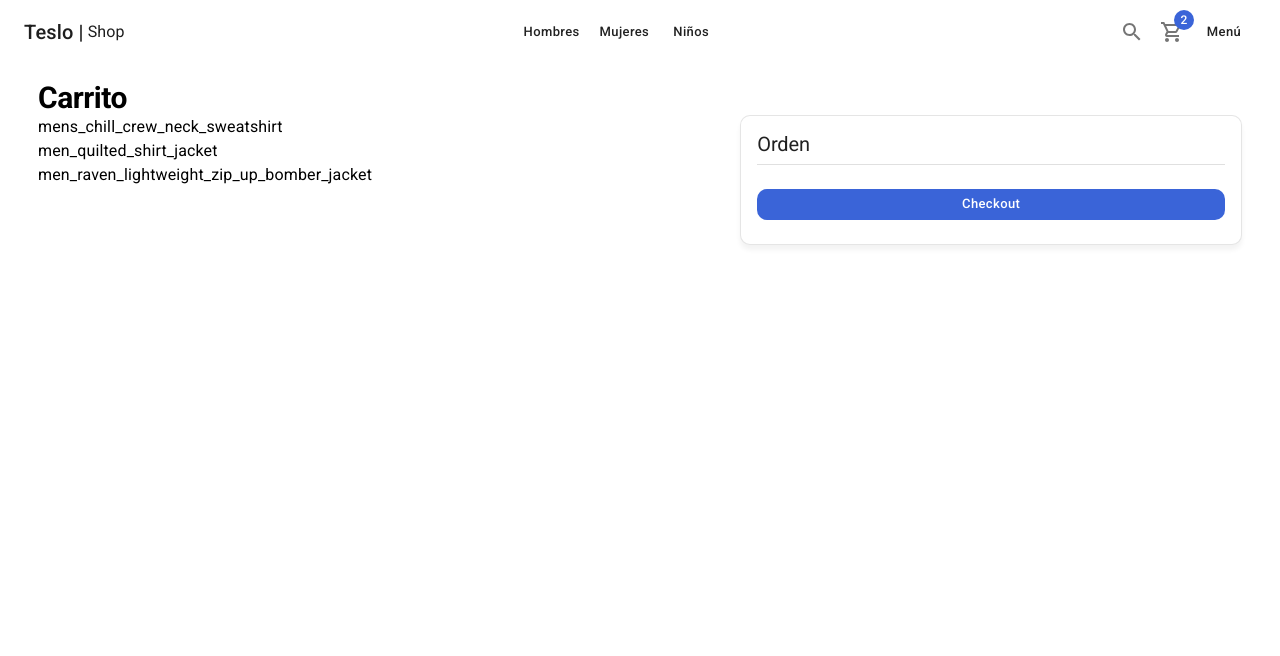
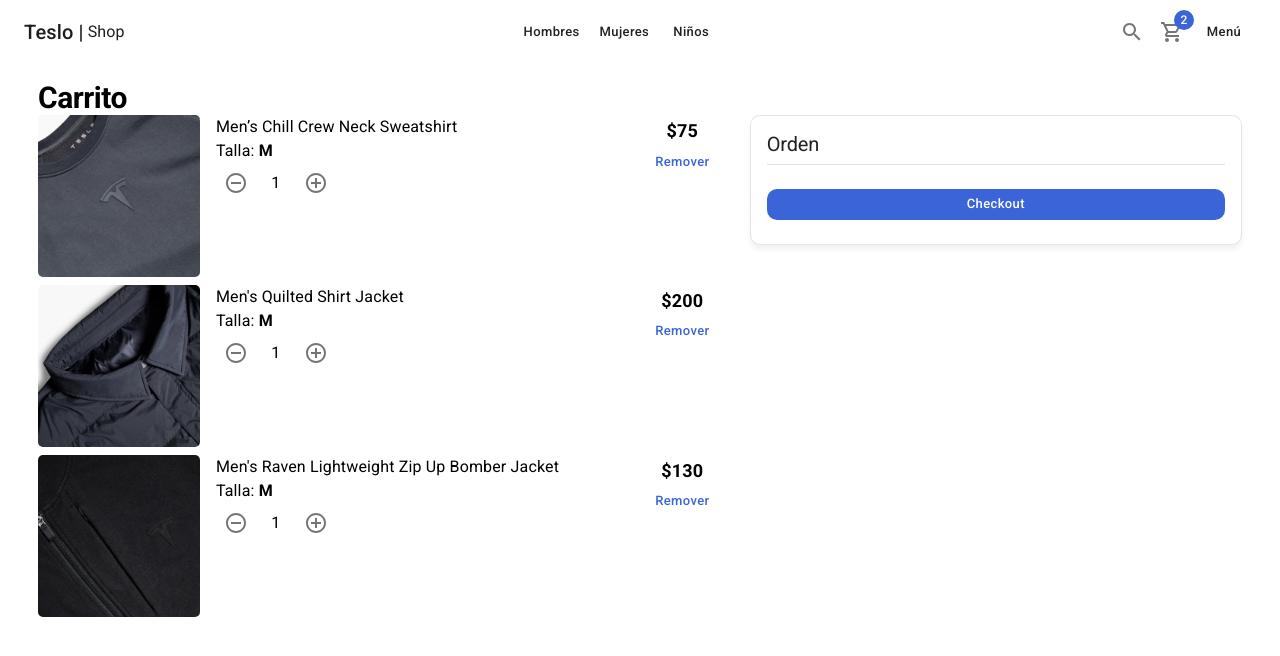
Before and after one commit to vhalvarez/teslo-shop-nextjs, a Next.js app: page /cart in a window 1280 px wide. Shown: the top 656 px of the page. Built offline with nearby package versions, Linux system fonts and the light colour scheme.

Commit message:
mostrar productos del carrito de compras

```diff
--- a/components/cart/CartList.tsx
+++ b/components/cart/CartList.tsx
@@ -1,5 +1,15 @@
-import { Typography } from "@mui/material";
+import {
+    Grid,
+    Typography,
+    Link,
+    CardActionArea,
+    CardMedia,
+    Box,
+    Button,
+} from "@mui/material";
 import { initialData } from "../../database/products";
+import NextLink from "next/link";
+import { ItemCounter } from "../ui";
 
 const productsInCart = [
     initialData.products[0],
@@ -11,7 +21,41 @@
     return (
         <>
             {productsInCart.map((product) => (
-                <Typography key={product.slug}>{product.slug}</Typography>
+                <Grid container key={product.slug} spacing={2} sx={{ mb: 1 }}>
+                    <Grid item xs={3}>
+                        <NextLink href={"/product/slug"} passHref>
+                            <Link>
+                                <CardActionArea>
+                                    <CardMedia
+                                        image={`products/${product.images[1]}`}
+                                        component="img"
+                                        sx={{ borderRadius: "5px" }}
+                                    />
+                                </CardActionArea>
+                            </Link>
+                        </NextLink>
+                    </Grid>
+                    <Grid item xs={7}>
+                        <Box display="flex" flexDirection="column">
+                            <Typography variant="body1">
+                                {product.title}
+                            </Typography>
+                            <Typography variant="body1">
+                                Talla: <strong>M</strong>
+                            </Typography>
+
+                            {/* Condicional */}
+                            <ItemCounter />
+                        </Box>
+                    </Grid>
+                    <Grid item xs={2} display='flex' alignItems={'center'} flexDirection='column'>
+                        <Typography variant='subtitle1'>{ `$${product.price}`}</Typography>
+                        {/* Editable */}
+                        <Button variant='text' color='secondary'>
+                            Remover
+                        </Button>
+                    </Grid>
+                </Grid>
             ))}
         </>
     );
--- a/pages/cart/index.tsx
+++ b/pages/cart/index.tsx
@@ -8,11 +8,11 @@
     <ShopLayout title='Carrito - 3' pageDescription='Carrito de Comprar de la tienda'>
         <Typography variant='h1' component='h1'>Carrito</Typography>
 
-        <Grid container>
+        <Grid container spacing={2}>
             <Grid item xs={12} sm={7}>
                 <CartList />
             </Grid>
-            <Grid item xs={12} sm={5}>
+            <Grid item xs={12} sm={5} >
                 <Card className='summary-card'>
                     <CardContent>
                         <Typography variant='h2'>Orden</Typography>
```
